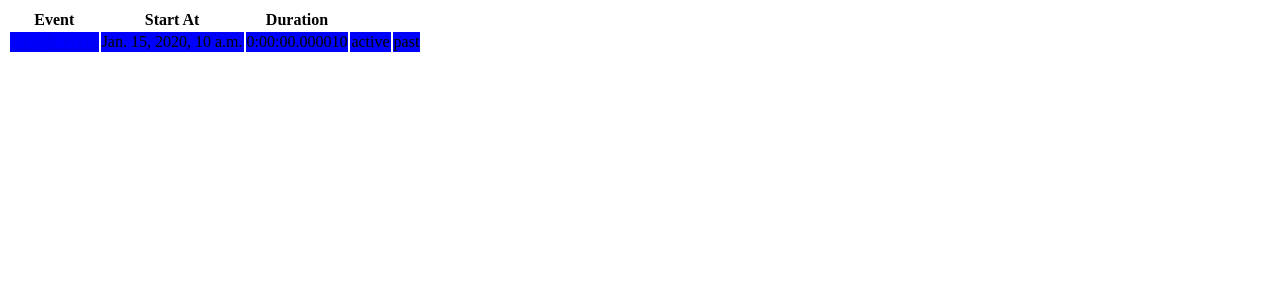
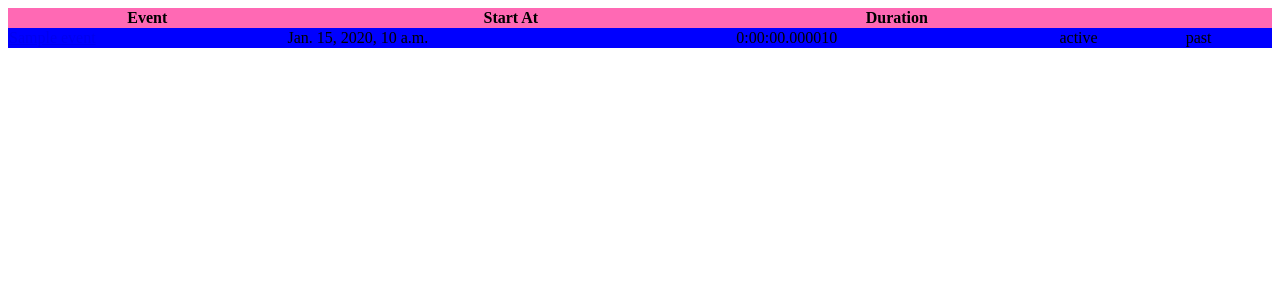
Before and after one commit to ar-rezaei/event_schedule, a Django app: page /events/ in a window 1280 px wide. Shown: the top 300 px of the page. Run offline with Django 5.2, Linux system fonts and the light colour scheme; tables that the repository leaves empty hold one stand-in row (values such as "Sample post").

Commit message:
bug fixes

```diff
--- a/event_scheduler/app/static/css/site.css
+++ b/event_scheduler/app/static/css/site.css
@@ -1,14 +1,17 @@
-table tr,td,th {
-    border:1px;
-    border-collapse: collapse;
+table {
+  width: 100%;
+  border: 1px;
+  border-collapse: collapse;
+}
+table th {
+    background-color: hotpink;
 }
 .past {
-    background-color: blue;
-
+  background-color: blue;
 }
 .present {
-    background-color:chartreuse;
+  background-color: chartreuse;
 }
 .future {
-    background-color:rgba(255, 0, 0, 0.82);
+  background-color: rgba(255, 0, 0, 0.82);
 }
--- a/event_scheduler/app/templates/events.html
+++ b/event_scheduler/app/templates/events.html
@@ -6,6 +6,8 @@
         <th>Event</th>
         <th>Start At</th>
         <th>Duration</th>
+        <th></th>
+        <th></th>
     {% for x in events %}
     <tr class="{{x.timestatus}}">
         <td><a href="details/{{x.id}}">{{x.title}}</a></td>
```
